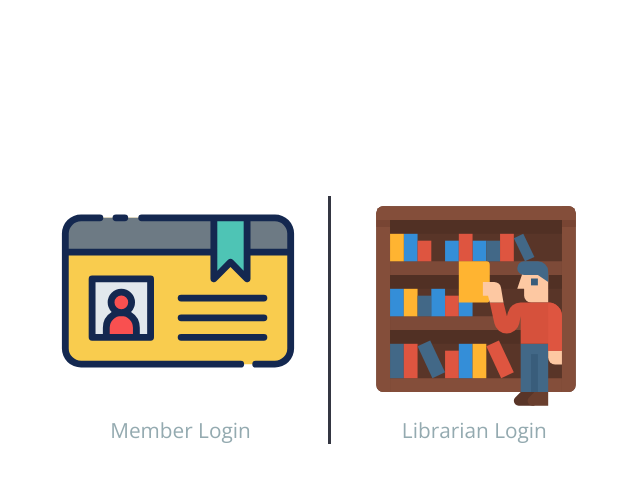
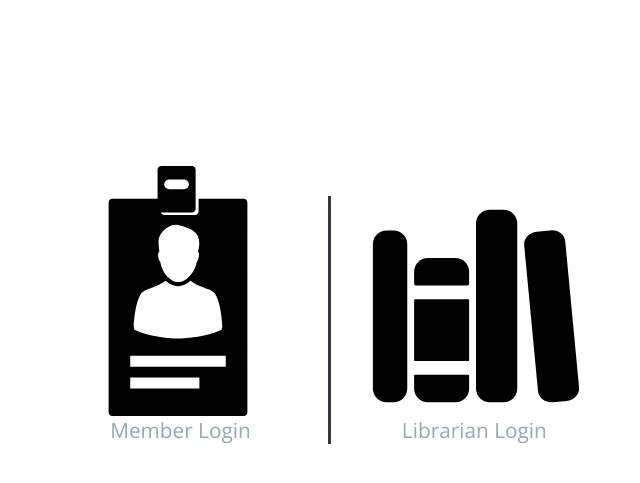
Before and after one commit to Rahul9t/Libraryms-PHP, a PHP site: page / in a window 1280 px wide. Shown: the part 80-563 px from the top of the page, without its empty margins (313-953 px from the left). Run offline with PHP 8.4, Linux system fonts and the light colour scheme.

Commit message:
Update index.php

```diff
--- a/index.php
+++ b/index.php
@@ -19,14 +19,14 @@
 		<div id="allTheThings">
 			<div id="member">
 				<a href="member">
-					<img src="img/ic_membership.svg" width="250px" height="auto"/><br />
+					<img src="img/id-card-svgrepo-com.svg" width="250px" height="auto"/><br />
 					&nbsp;Member Login
 				</a>
 			</div>
 			<div id="verticalLine">
 				<div id="librarian">
 					<a id="librarian-link" href="librarian">
-						<img src="img/ic_librarian2.svg" width="250px" height="220" /><br />
+						<img src="img/library-svgrepo-com.svg" width="250px" height="220" /><br />
 						&nbsp;&nbsp;&nbsp;Librarian Login
 					</a>
 				</div>
```
